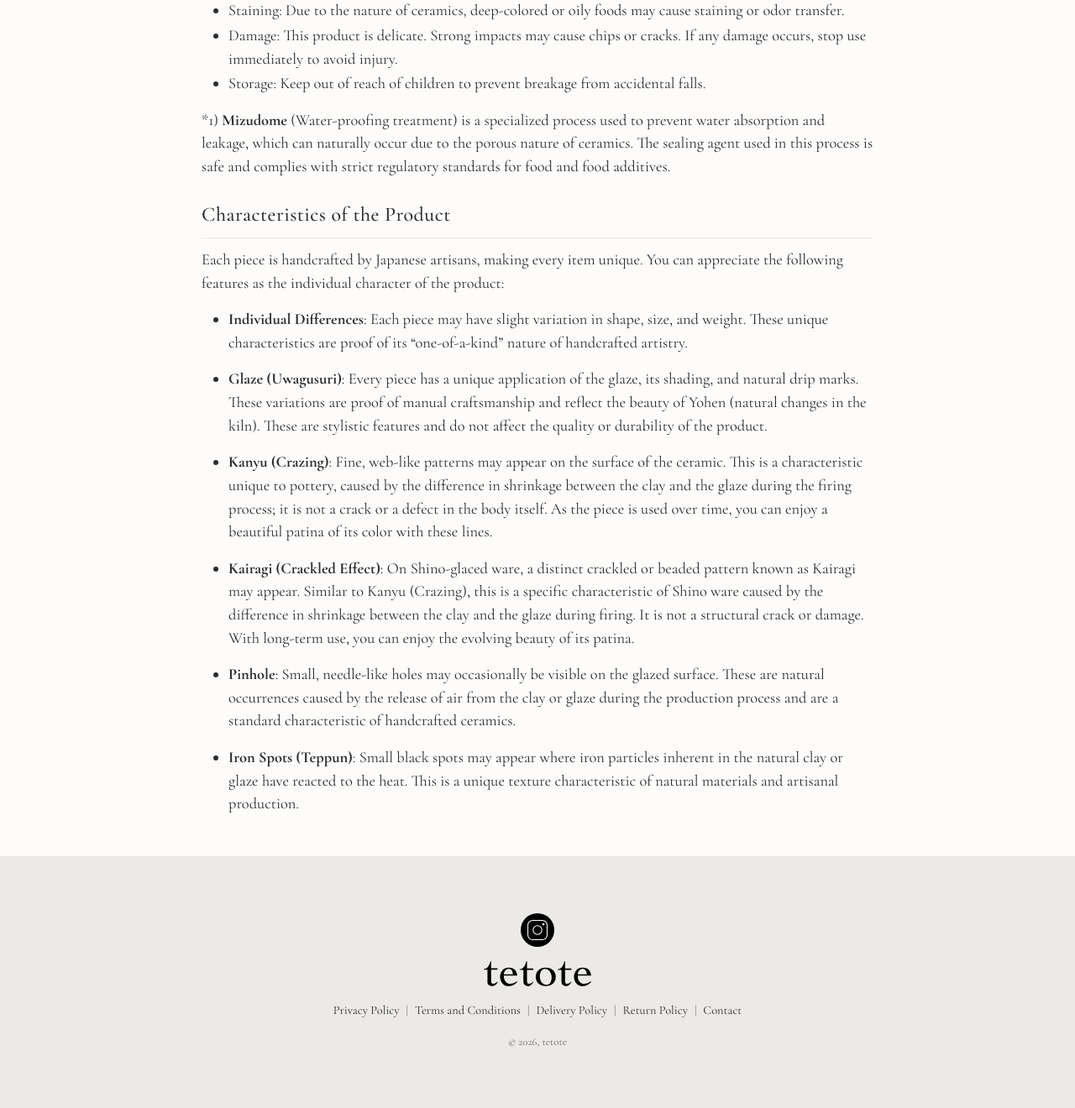
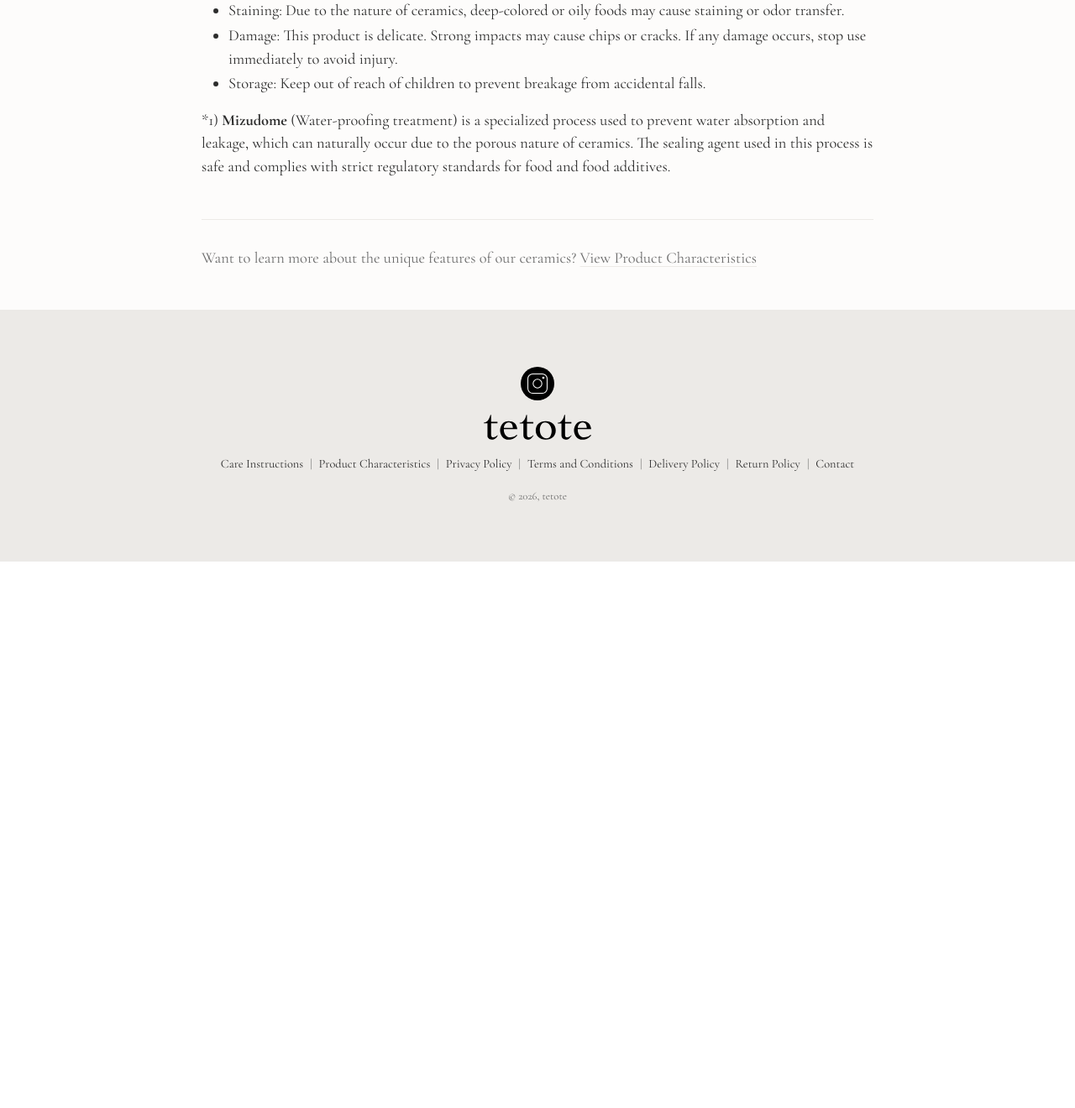
Before and after one commit to attwad/tetote, a Django app: page /care-instructions/ in a window 1280 px wide. Shown: the part 794-2114 px from the top of the page at 84% size. After the commit the page ends 1463 px from the top, so only its background shows below. Run offline with Django 5.2, Linux system fonts and the light colour scheme; data that the repository does not hold is empty.

Commit message:
split care instructions

```diff
--- a/shop/urls.py
+++ b/shop/urls.py
@@ -24,6 +24,11 @@ urlpatterns = [
         views.CareInstructionsView.as_view(),
         name="care_instructions",
     ),
+    path(
+        "product-characteristics/",
+        views.ProductCharacteristicsView.as_view(),
+        name="product_characteristics",
+    ),
     path("api/product-info/", views.ProductInfoView.as_view(), name="product_info"),
     path("help/", views.AdminHelpView.as_view(), name="admin_help"),
     path(
--- a/shop/views.py
+++ b/shop/views.py
@@ -67,6 +67,10 @@ class ReturnPolicyView(TemplateView):
 
 class CareInstructionsView(TemplateView):
     template_name = "shop/care_instructions.html"
+
+
+class ProductCharacteristicsView(TemplateView):
+    template_name = "shop/product_characteristics.html"
 
 
 class CheckoutSuccessView(TemplateView):
--- a/static/css/styles.css
+++ b/static/css/styles.css
@@ -405,6 +405,9 @@
   .min-h-\[70vh\] {
     min-height: 70vh;
   }
+  .w-10 {
+    width: calc(var(--spacing) * 10);
+  }
   .w-20 {
     width: calc(var(--spacing) * 20);
   }
--- a/templates/base.html
+++ b/templates/base.html
@@ -148,7 +148,7 @@
     <footer class="bg-brand-border h-[300px] px-8 text-center flex flex-col items-center justify-center gap-4">
         <!-- Social Link -->
         <a href="https://www.instagram.com/tetote.ch/" target="_blank" rel="noopener noreferrer" class="transition-opacity duration-200 hover:opacity-70">
-            <img src="{% static 'images/insta_icon.svg' %}" alt="Instagram" class="h-10 w-auto">
+            <img src="{% static 'images/insta_icon.svg' %}" alt="Instagram" class="w-10 h-10">
         </a>
 
         <!-- Brand Name -->
@@ -156,6 +156,10 @@
 
         <!-- Footer Menu Links -->
         <div class="flex flex-wrap justify-center items-center gap-y-2 text-[0.9rem]">
+            <a href="{% url 'shop:care_instructions' %}" class="text-brand-text no-underline hover:opacity-70 hover:underline underline-offset-4">{% translate "Care Instructions" %}</a>
+            <span class="text-brand-muted mx-2">|</span>
+            <a href="{% url 'shop:product_characteristics' %}" class="text-brand-text no-underline hover:opacity-70 hover:underline underline-offset-4">{% translate "Product Characteristics" %}</a>
+            <span class="text-brand-muted mx-2">|</span>
             <a href="{% url 'shop:privacy_policy' %}" class="text-brand-text no-underline hover:opacity-70 hover:underline underline-offset-4">{% translate "Privacy Policy" %}</a>
             <span class="text-brand-muted mx-2">|</span>
             <a href="{% url 'shop:terms' %}" class="text-brand-text no-underline hover:opacity-70 hover:underline underline-offset-4">{% translate "Terms and Conditions" %}</a>
--- a/templates/shop/care_instructions.html
+++ b/templates/shop/care_instructions.html
@@ -6,5 +6,14 @@
 {% block content %}
 <div class="max-w-[800px] mx-auto markdown-content">
     {% include_content "care_instructions" %}
+
+    <div class="mt-12 pt-8 border-t border-brand-border">
+        <p class="text-brand-muted">
+            {% translate "Want to learn more about the unique features of our ceramics?" %}
+            <a href="{% url 'shop:product_characteristics' %}" class="underline underline-offset-4 hover:opacity-70 transition-opacity">
+                {% translate "View Product Characteristics" %}
+            </a>
+        </p>
+    </div>
 </div>
 {% endblock %}
--- a/templates/shop/content/care_instructions/en.md
+++ b/templates/shop/content/care_instructions/en.md
@@ -25,20 +25,3 @@ The product has already undergone a sealing treatment (Mizudome\*1), so it is re
 
 
 \*1) **Mizudome** (Water-proofing treatment) is a specialized process used to prevent water absorption and leakage, which can naturally occur due to the porous nature of ceramics. The sealing agent used in this process is safe and complies with strict regulatory standards for food and food additives.
-
-## Characteristics of the Product
-
-Each piece is handcrafted by Japanese artisans, making every item unique.
-You can appreciate the following features as the individual character of the product:
-
-* **Individual Differences**: Each piece may have slight variation in shape, size, and weight. These unique characteristics are proof of its “one-of-a-kind” nature of handcrafted artistry.
-
-* **Glaze (Uwagusuri)**: Every piece has a unique application of the glaze, its shading, and natural drip marks. These variations are proof of manual craftsmanship and reflect the beauty of Yohen (natural changes in the kiln). These are stylistic features and do not affect the quality or durability of the product.
-
-* **Kanyu (Crazing)**: Fine, web-like patterns may appear on the surface of the ceramic. This is a characteristic unique to pottery, caused by the difference in shrinkage between the clay and the glaze during the firing process; it is not a crack or a defect in the body itself. As the piece is used over time, you can enjoy a beautiful patina of its color with these lines.
-
-* **Kairagi (Crackled Effect)**: On Shino-glaced ware, a distinct crackled or beaded pattern known as Kairagi may appear. Similar to Kanyu (Crazing), this is a specific characteristic of Shino ware caused by the difference in shrinkage between the clay and the glaze during firing. It is not a structural crack or damage. With long-term use, you can enjoy the evolving beauty of its patina.
-
-* **Pinhole**: Small, needle-like holes may occasionally be visible on the glazed surface. These are natural occurrences caused by the release of air from the clay or glaze during the production process and are a standard characteristic of handcrafted ceramics.
-
-* **Iron Spots (Teppun)**: Small black spots may appear where iron particles inherent in the natural clay or glaze have reacted to the heat. This is a unique texture characteristic of natural materials and artisanal production.
--- a/templates/shop/product_detail.html
+++ b/templates/shop/product_detail.html
@@ -54,6 +54,10 @@
             <p class="my-[0.1rem]">
                 <a href="{% url 'shop:care_instructions' %}" class="text-brand-muted underline underline-offset-[3px] hover:opacity-70 transition-opacity">
                     {% translate "Care Instructions" %}
+                </a>
+                <span class="text-brand-muted mx-1">|</span>
+                <a href="{% url 'shop:product_characteristics' %}" class="text-brand-muted underline underline-offset-[3px] hover:opacity-70 transition-opacity">
+                    {% translate "Product Characteristics" %}
                 </a>
             </p>
 
```
Also changed, not shown: templates/shop/content/care_instructions/fr.md (+0 -20 lines), templates/shop/content/care_instructions/ja.md (+0 -11 lines), templates/shop/content/product_characteristics/en.md (added, +16 -0 lines), templates/shop/content/product_characteristics/fr.md (added, +17 -0 lines), templates/shop/content/product_characteristics/ja.md (added, +10 -0 lines), templates/shop/product_characteristics.html (added, +19 -0 lines), locale/de/LC_MESSAGES/django.po, locale/fr/LC_MESSAGES/django.po, locale/ja/LC_MESSAGES/django.po, 1 other file.
